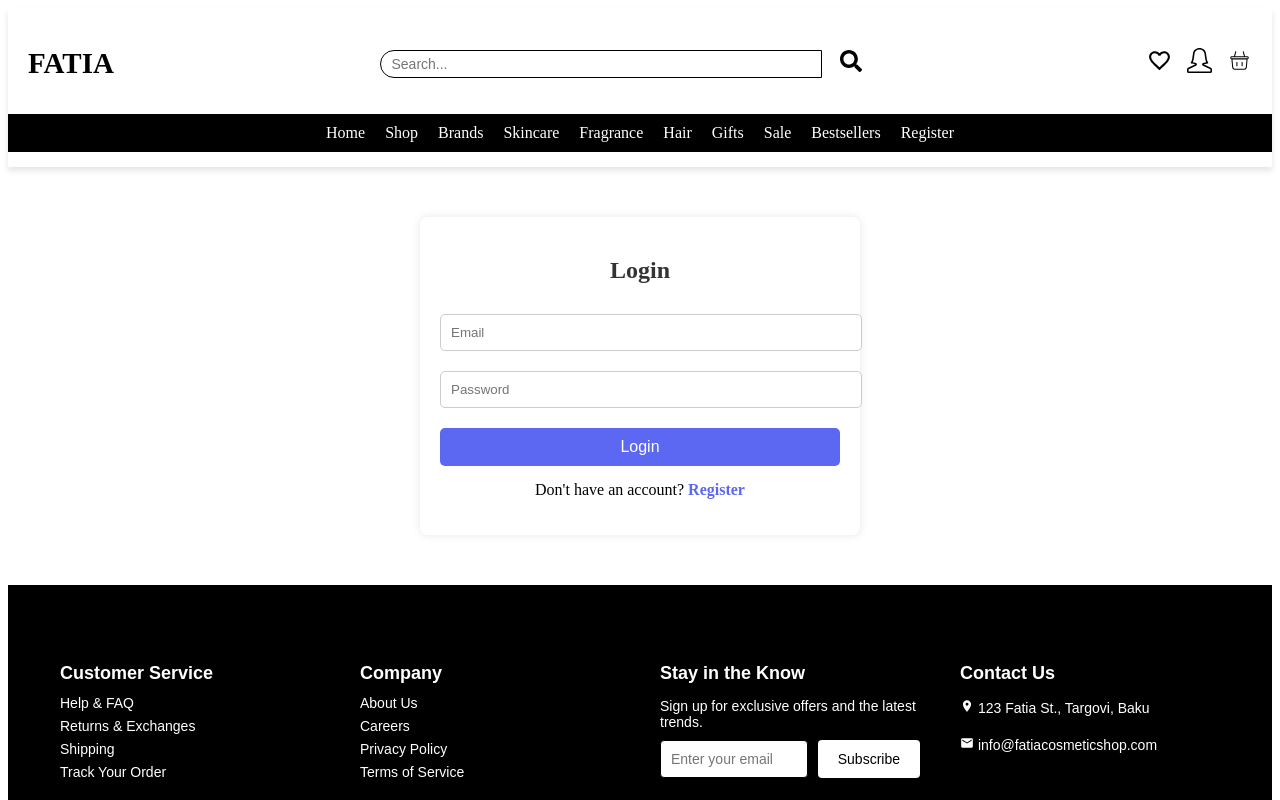
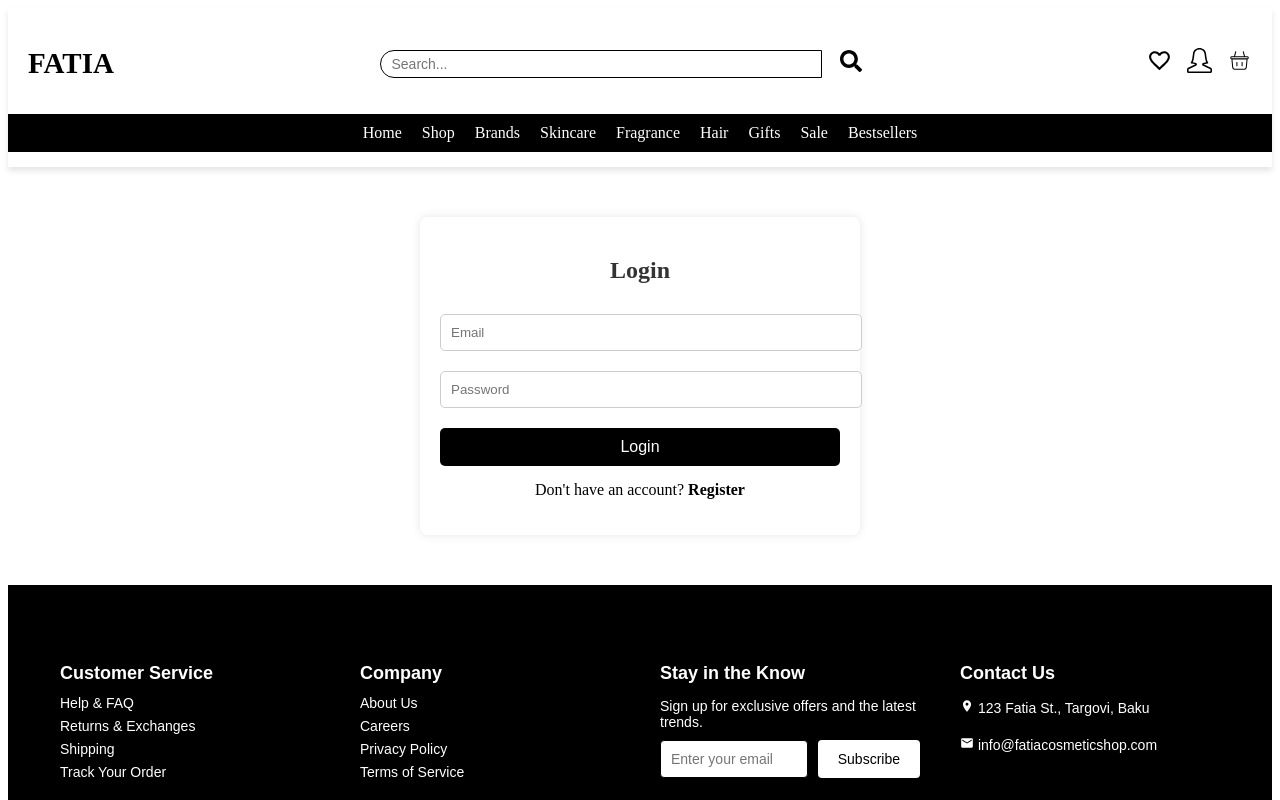
Before and after one commit to bfaatime/Final-Projects, a React (Vite) app in the folder cosmetics/frontend/: page /add in a window 1280 px wide. Shown: the top 800 px of the page. Built offline with nearby package versions, Linux system fonts and the light colour scheme.

Commit message:
login register scss

```diff
--- a/cosmetics/frontend/src/layouts/Header/index.jsx
+++ b/cosmetics/frontend/src/layouts/Header/index.jsx
@@ -59,7 +59,6 @@ const Header = () => {
                         <li><NavLink to={"/gifts"}>Gifts</NavLink></li>
                         <li><NavLink to={"/sale"}>Sale</NavLink></li>
                         <li><NavLink to={"/bestsellers"}>Bestsellers</NavLink></li>
-                        <li><NavLink to={"/register"}>Register</NavLink></li>
                     </ul>
                 </nav>
             </div>
--- a/cosmetics/frontend/src/pages/Login/index.module.scss
+++ b/cosmetics/frontend/src/pages/Login/index.module.scss
@@ -25,7 +25,7 @@
       }
 
       button {
-        background-color: #5c67f2;
+        background-color: black;
         color: white;
         border: none;
         padding: 10px;
@@ -36,7 +36,7 @@
         transition: 0.3s;
 
         &:hover {
-          background-color: #4a54e1;
+          background-color: rgba(0, 0, 0, 0.849);
         }
       }
     }
@@ -45,7 +45,7 @@
       margin-top: 15px;
 
       a {
-        color: #5c67f2;
+        color:black;
         text-decoration: none;
         font-weight: bold;
 
--- a/cosmetics/frontend/src/pages/Register/index.module.scss
+++ b/cosmetics/frontend/src/pages/Register/index.module.scss
@@ -25,7 +25,7 @@
       }
 
       button {
-        background-color: #5c67f2;
+        background-color:black;
         color: white;
         border: none;
         padding: 10px;
@@ -36,7 +36,7 @@
         transition: 0.3s;
 
         &:hover {
-          background-color: #4a54e1;
+          background-color:rgba(0, 0, 0, 0.849);
         }
       }
     }
@@ -45,7 +45,7 @@
       margin-top: 15px;
 
       a {
-        color: #5c67f2;
+        color:black;
         text-decoration: none;
         font-weight: bold;
 
```
